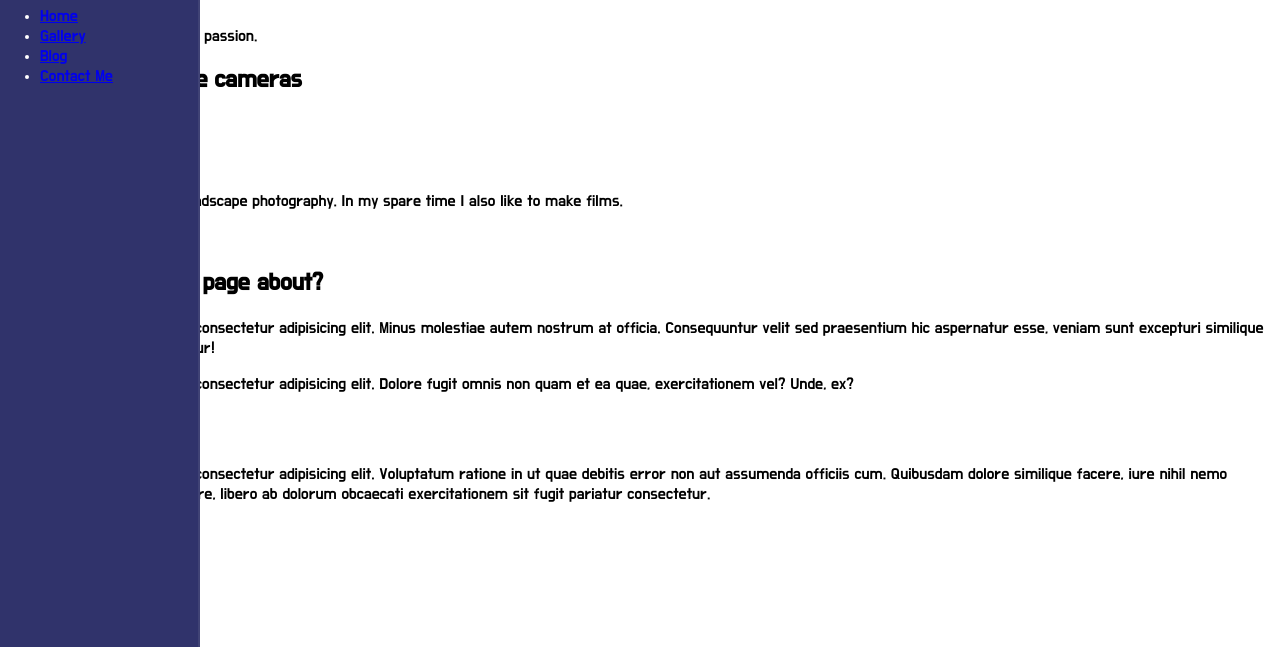
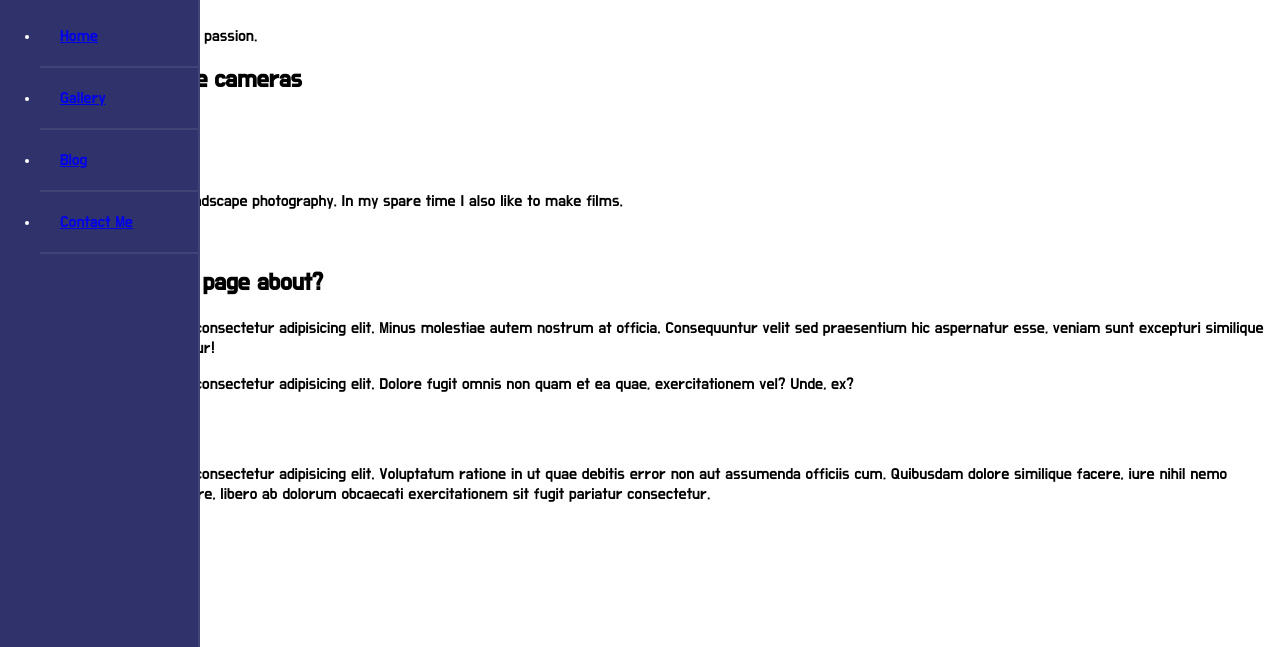
Before and after one commit to bfly2001/landing-page, a plain HTML site: page index.html in a window 1280 px wide. Shown: the part 90-737 px from the top of the page. Drawn offline with Linux system fonts and the light colour scheme.

Commit message:
Update styles.css
styled nav ul li

```diff
--- a/styles.css
+++ b/styles.css
@@ -33,3 +33,8 @@ nav .logo img {
     width: 75px;
     border-radius: 50%;
 }
+
+nav ul li {
+    border-bottom: 2px solid rgba(200, 200, 200, 0.1);
+    padding: 20px;
+}
```
